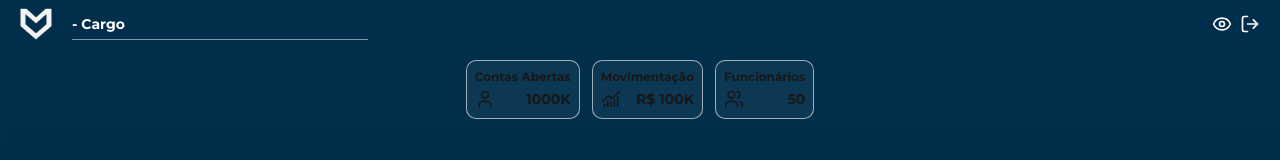
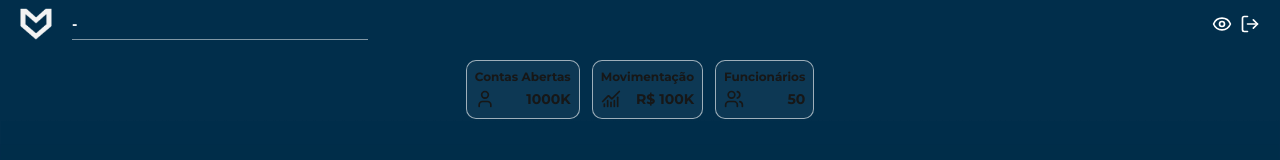
Before and after one commit to LeonardoAtaides/Banco-Malvader, a Next.js app: page /Funcionario in a window 1280 px wide. Shown: the top 160 px of the page. Built offline with nearby package versions, Linux system fonts and the light colour scheme; no server answers; the database is empty; sample sign-in values are in the browser's storage.

Commit message:
add requisição de nome e cargo

```diff
--- a/src/app/Funcionario/page.tsx
+++ b/src/app/Funcionario/page.tsx
@@ -40,7 +40,8 @@ export default function Cliente() {
   const GerarRelatorios = () => router.push("/Funcionario/GerarRelatorios");
   const EncerrarConta = () => router.push("/Funcionario/EncerrarConta");
   const Termos = () => router.push("/Termos");
-  const [nomeUsuario, setNomeUsuario] = useState("");
+  const [nomeFuncionario, setNomeFuncionario] = useState("");
+  const [cargo, setCargo] = useState("");
 
   // Dados simulados para o map
   const ultimasContas = [
@@ -56,22 +57,33 @@ export default function Cliente() {
   ];
 
 
-  // PEGAR DADOS DO TOKEN
+
     useEffect(() => {
       const token = localStorage.getItem("token");
-
       if (!token) {
         router.push("/Login");
         return;
       }
 
+      async function fetchPerfil() {
         try {
-      const decoded = jwtDecode<TokenPayload>(token);
-      setNomeUsuario(decoded.nome);
-    } catch {
-      router.push("/Login");
+          const res = await fetch("/api/funcionario", {
+            headers: { Authorization: `Bearer ${token}` },
+          });
+
+          if (!res.ok) throw new Error("Erro ao buscar perfil");
+
+          const data = await res.json();
+
+          setNomeFuncionario(data.nome || "");
+          setCargo(data.cargo || "");
+        } catch (err) {
+          console.error("Erro ao buscar perfil:", err);
         }
-  }, []);
+      }
+
+      fetchPerfil();
+    }, [router]);
 
   return (
     <main className="bg-white min-h-screen text-[14px] font-bold pb-18">
@@ -80,7 +92,7 @@ export default function Cliente() {
         <div className="relative flex items-center justify-between">
           <div className="flex items-center gap-5 relative">
             <img src="/assets/Logo.png" alt="logo" className="w-8 h-8" />
-            <h2 className="text-white">{nomeUsuario} - Cargo</h2>
+            <h2 className="text-white">{nomeFuncionario} - {cargo}</h2>
             <div className="absolute bottom-0 left-13 w-74 border-b border-white/50"></div>
           </div>
 
```
Lines whose indentation alone changed are shown as unchanged.
